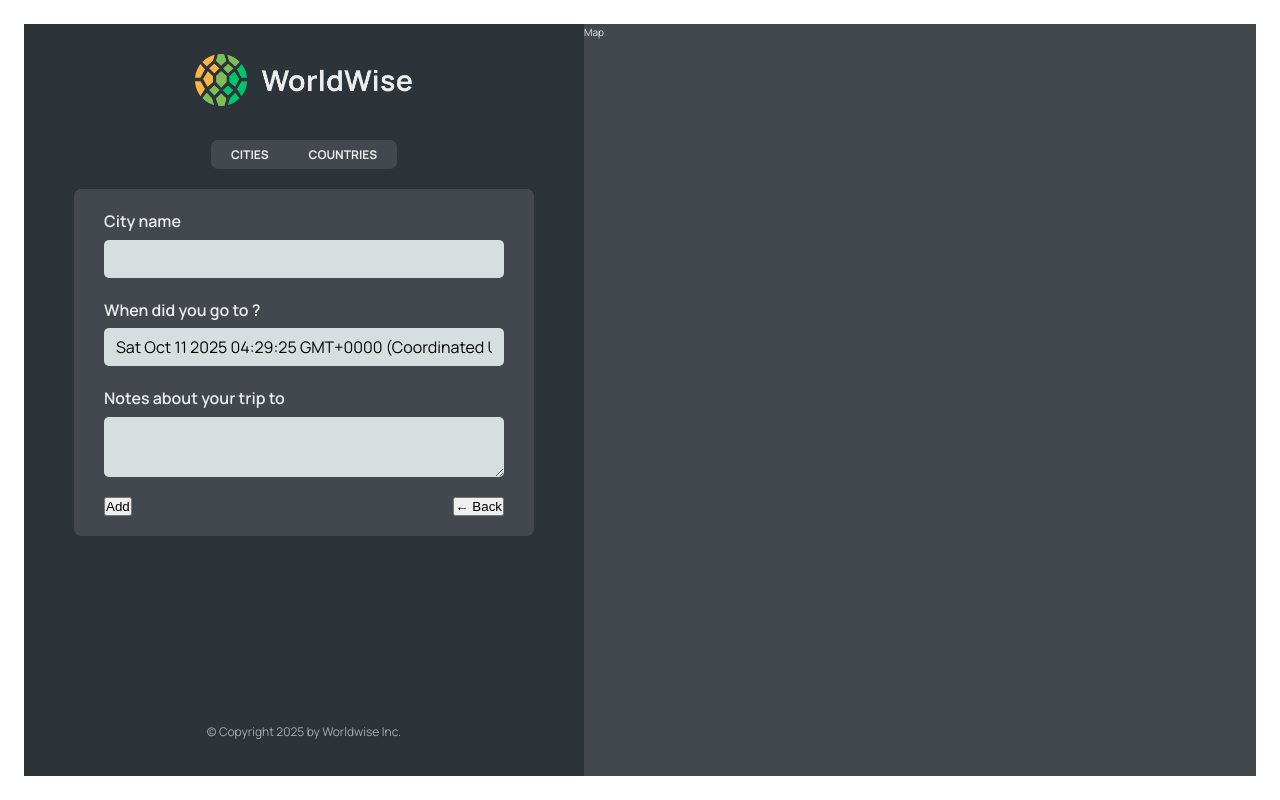
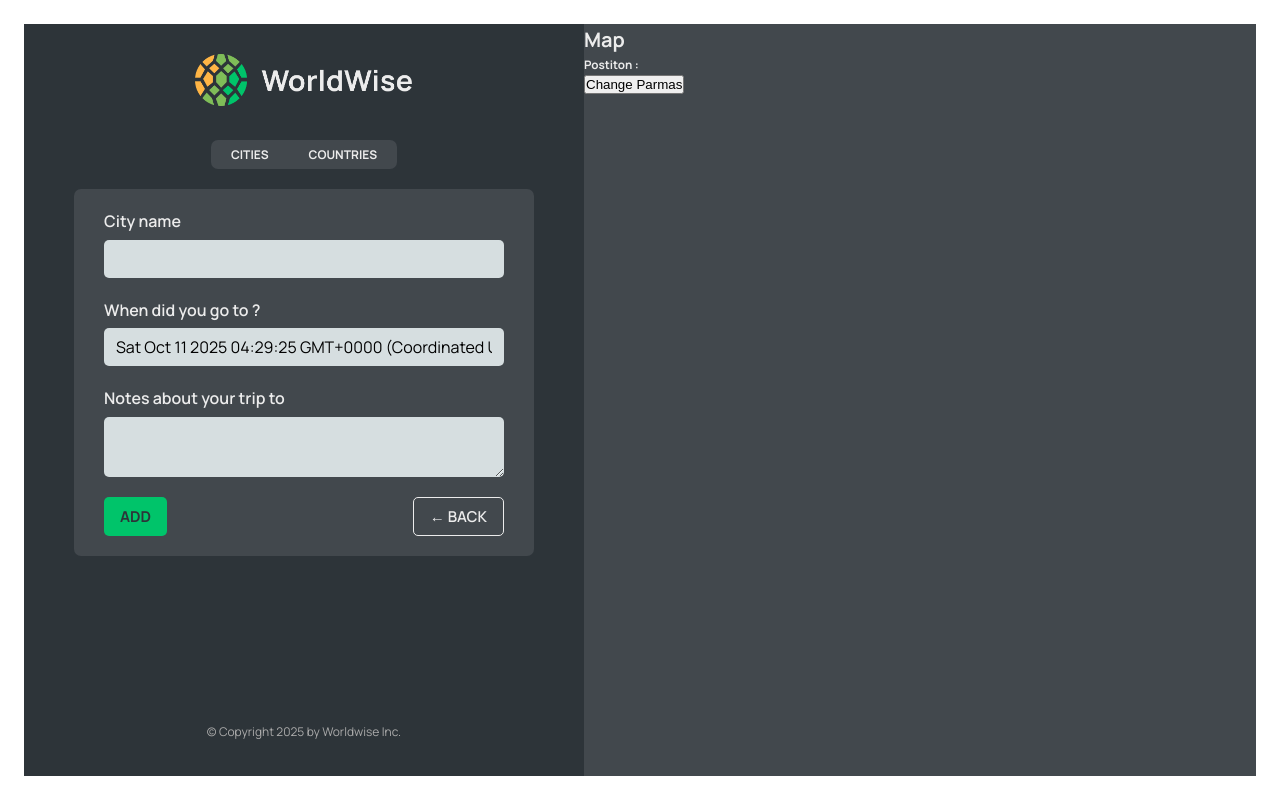
Before and after one commit to VIPUL070/worldwise, a React (Vite) app: page /app/form in a window 1280 px wide. Built offline with nearby package versions, Linux system fonts and the light colour scheme; data requests are answered from the project's data file.

Commit message:
Using Programmatic navigate and Navigate compo + Dynamic URL state management

```diff
--- a/src/App.jsx
+++ b/src/App.jsx
@@ -1,5 +1,6 @@
 import { Routes, Route } from "react-router-dom"
 import { useEffect, useState } from "react"
+import { Navigate } from "react-router-dom"
 import Product from './pages/Product'
 import Pricing from './pages/Pricing'
 import Homepage from './pages/Homepage'
@@ -9,6 +10,7 @@
 import CityList from "./components/CityList"
 import CountryList from "./components/CountryList"
 import Form from './components/Form';
+import City from "./components/City";
 
 const BASE_URL = 'http://localhost:8000';
 
@@ -42,8 +44,9 @@
       <Route path="login" element={<Login />} />
       <Route path='app' element={<AppLayout />} >
 
-        <Route index element={<CityList cities={cities} isLoading={isLoading} />} />
+        <Route index element={<Navigate replace to='cities'/>} />
         <Route path="cities" element={<CityList cities={cities} isLoading={isLoading}/>} />
+        <Route path='cities/:id' element={<City />}/>
         <Route path="countries" element={<CountryList cities={cities} isLoading={isLoading}/>} />
         <Route path="form" element={<Form />} />
 
--- /dev/null
+++ b/src/components/Button.jsx
@@ -0,0 +1,11 @@
+import styles from'./Button.module.css';
+
+function Button({children , onClick , type}){
+   return(
+    <button onClick={onClick} className={`${styles.btn} ${styles[type]}` }>
+         {children}
+    </button>
+   );
+}
+
+export default Button;
--- a/src/components/City.jsx
+++ b/src/components/City.jsx
@@ -1,61 +1,78 @@
-import styles from "./City.module.css";
+import { useParams, useSearchParams } from "react-router-dom";
+// import styles from "./City.module.css";
 
-const formatDate = (date) =>
-  new Intl.DateTimeFormat("en", {
-    day: "numeric",
-    month: "long",
-    year: "numeric",
-    weekday: "long",
-  }).format(new Date(date));
+// const formatDate = (date) =>
+//   new Intl.DateTimeFormat("en", {
+//     day: "numeric",
+//     month: "long",
+//     year: "numeric",
+//     weekday: "long",
+//   }).format(new Date(date));
 
 function City() {
+
+  const {id} = useParams();
+
+  const [searchParams , setSearchParams] = useSearchParams();
+    const lat = searchParams.get('lat');
+    const lng = searchParams.get('lng');
+
   // TEMP DATA
-  const currentCity = {
-    cityName: "Lisbon",
-    emoji: "🇵🇹",
-    date: "2027-10-31T15:59:59.138Z",
-    notes: "My favorite city so far!",
-  };
+  // const currentCity = {
+  //   cityName: "Lisbon",
+  //   emoji: "🇵🇹",
+  //   date: "2027-10-31T15:59:59.138Z",
+  //   notes: "My favorite city so far!",
+  // };
 
-  const { cityName, emoji, date, notes } = currentCity;
+  // const { cityName, emoji, date, notes } = currentCity;
 
   return (
-    <div className={styles.city}>
-      <div className={styles.row}>
-        <h6>City name</h6>
-        <h3>
-          <span>{emoji}</span> {cityName}
-        </h3>
-      </div>
+    <>
+     <h1>city {id}</h1>
+     <h1>Position : {lat} {lng} </h1>
+     <button onClick={() => setSearchParams({lat : 20 , lng : 30})}>Change Parmas</button>
 
-      <div className={styles.row}>
-        <h6>You went to {cityName} on</h6>
-        <p>{formatDate(date || null)}</p>
-      </div>
+    </>
+  );
 
-      {notes && (
-        <div className={styles.row}>
-          <h6>Your notes</h6>
-          <p>{notes}</p>
-        </div>
-      )}
+  // return (
+  //   <div className={styles.city}>
+  //     <div className={styles.row}>
+  //       <h6>City name</h6>
+  //       <h3>
+  //         <span>{emoji}</span> {cityName}
+  //       </h3>
+  //     </div>
 
-      <div className={styles.row}>
-        <h6>Learn more</h6>
-        <a
-          href={`https://en.wikipedia.org/wiki/${cityName}`}
-          target="_blank"
-          rel="noreferrer"
-        >
-          Check out {cityName} on Wikipedia &rarr;
-        </a>
-      </div>
+  //     <div className={styles.row}>
+  //       <h6>You went to {cityName} on</h6>
+  //       <p>{formatDate(date || null)}</p>
+  //     </div>
 
-      <div>
-        <ButtonBack />
-      </div>
-    </div>
-  );
+  //     {notes && (
+  //       <div className={styles.row}>
+  //         <h6>Your notes</h6>
+  //         <p>{notes}</p>
+  //       </div>
+  //     )}
+
+  //     <div className={styles.row}>
+  //       <h6>Learn more</h6>
+  //       <a
+  //         href={`https://en.wikipedia.org/wiki/${cityName}`}
+  //         target="_blank"
+  //         rel="noreferrer"
+  //       >
+  //         Check out {cityName} on Wikipedia &rarr;
+  //       </a>
+  //     </div>
+
+  //     <div>
+  //       <ButtonBack />
+  //     </div>
+  //   </div>
+  // );
 }
 
 export default City;
--- a/src/components/CityItem.jsx
+++ b/src/components/CityItem.jsx
@@ -1,3 +1,4 @@
+import { Link } from 'react-router-dom';
 import styles from './CityItem.module.css';
 
 const formatDate = (date) =>
@@ -8,13 +9,15 @@
   }).format(new Date(date));
 
 function CityItem({city}){
-    const {cityName , emoji , date} = city;
+    const {cityName , emoji , date ,id , position} = city;
     return(
-        <li className={styles.cityItem}>
+        <li >
+          <Link className={styles.cityItem} to={`${id}?lat=${position.lat}&lng=${position.lng}`}>
            <span className={styles.emoji}>{emoji}</span>
            <h3 className={styles.name}>{cityName}</h3>
            <time className={styles.date}>{formatDate(date)}</time>
            <button className={styles.deleteBtn}>&times;</button>
+          </Link>
         </li>
     );
 }
--- a/src/components/CountryList.jsx
+++ b/src/components/CountryList.jsx
@@ -18,7 +18,7 @@
         <ul className={styles.countryList}>
             {countries.map((country) => {
                 return (
-                    <CountryItem country={country} />
+                    <CountryItem country={country} key={country.country}/>
                 );
             })}
         </ul>
--- a/src/components/Form.jsx
+++ b/src/components/Form.jsx
@@ -1,20 +1,21 @@
 // "https://api.bigdatacloud.net/data/reverse-geocode-client?latitude=0&longitude=0"
-
 import { useState } from "react";
-
+import { useNavigate } from "react-router-dom";
+import Button from "./Button";
 import styles from "./Form.module.css";
 
-export function convertToEmoji(countryCode) {
-  const codePoints = countryCode
-    .toUpperCase()
-    .split("")
-    .map((char) => 127397 + char.charCodeAt());
-  return String.fromCodePoint(...codePoints);
-}
+// export function convertToEmoji(countryCode) {
+//   const codePoints = countryCode
+//     .toUpperCase()
+//     .split("")
+//     .map((char) => 127397 + char.charCodeAt());
+//   return String.fromCodePoint(...codePoints);
+// }
 
 function Form() {
+  const navigate = useNavigate();
   const [cityName, setCityName] = useState("");
-  const [country, setCountry] = useState("");
+  // const [country, setCountry] = useState("");
   const [date, setDate] = useState(new Date());
   const [notes, setNotes] = useState("");
 
@@ -49,8 +50,14 @@
       </div>
 
       <div className={styles.buttons}>
-        <button>Add</button>
-        <button>&larr; Back</button>
+        <Button type='primary' >Add</Button>
+        <Button
+        type='back'
+        onClick={(e) => {
+          e.preventDefault();
+          navigate(-1);
+        }}
+          >&larr; Back</Button>
       </div>
     </form>
   );
--- a/src/components/Map.jsx
+++ b/src/components/Map.jsx
@@ -1,9 +1,18 @@
+import { useNavigate, useSearchParams } from 'react-router-dom';
 import styles from './Map.module.css';
 
 function Map(){
+    //return ad fucntion navigate to move or nav anywhere
+    const navigate = useNavigate();
+    const [searchParams , setSearchParams] = useSearchParams();
+    const lat = searchParams.get('lat');
+    const lng = searchParams.get('lng');
+
     return(
-        <div className={styles.mapContainer}>
-            Map
+        <div className={styles.mapContainer} onClick={() => navigate('form')}>
+            <h1>Map</h1>
+            <h3>Postiton : {lat} {lng} </h3>
+            <button onClick={() => setSearchParams({lat : 20 , lng : 30})}>Change Parmas</button>
         </div>
     );
 }
```
